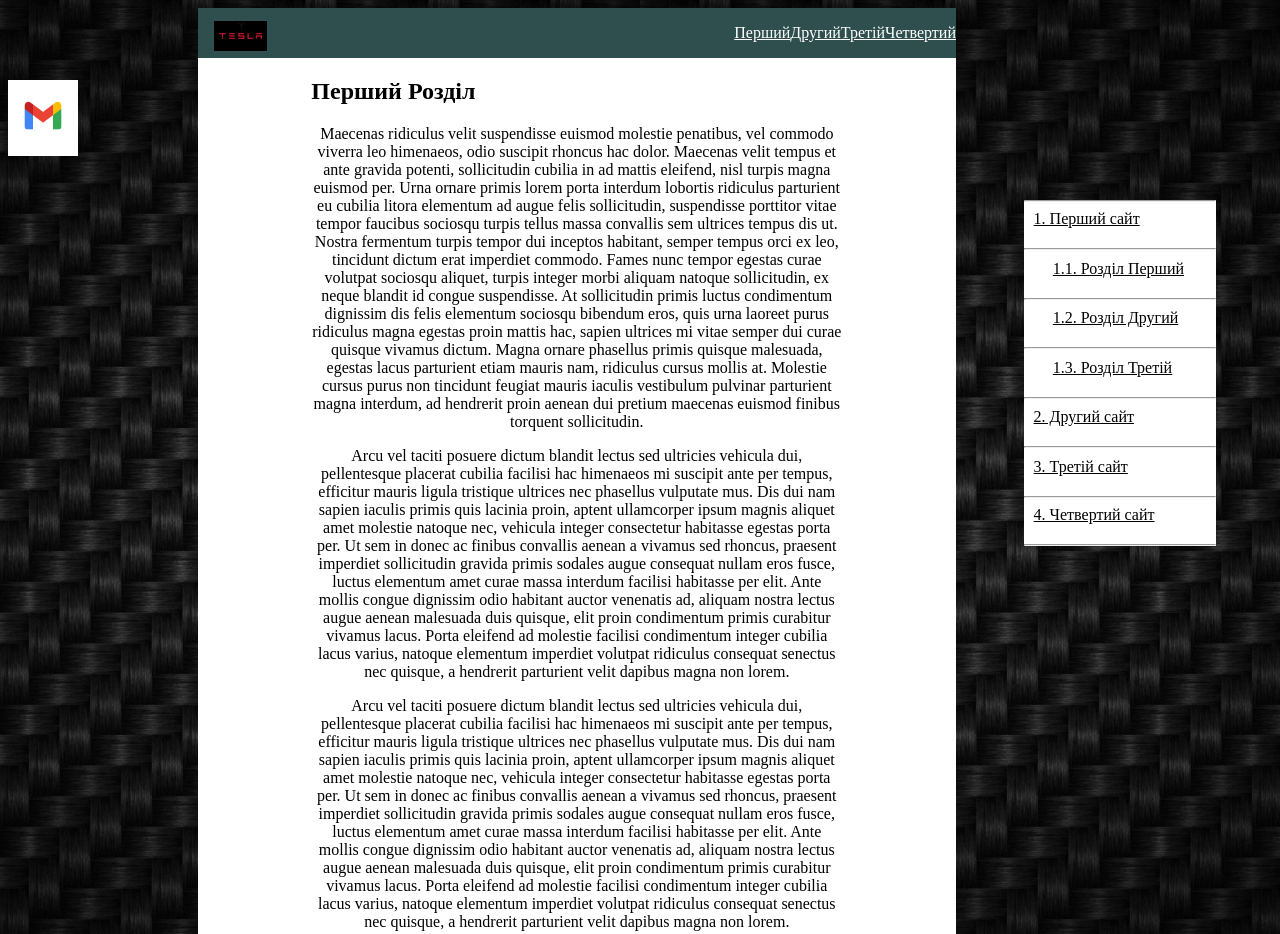
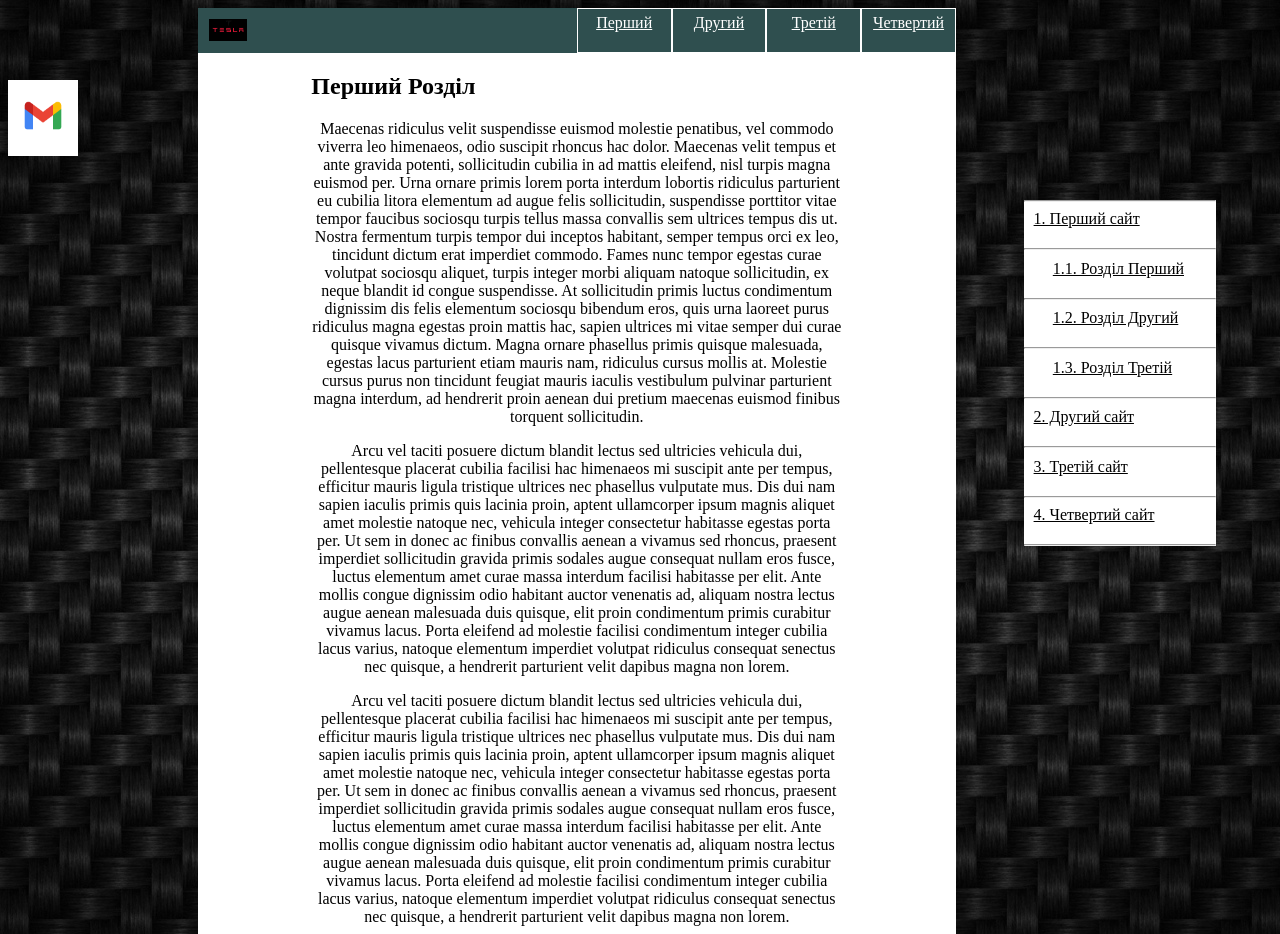
Before and after one commit to Kostia1023/1122, a plain HTML site: page index.html in a window 1280 px wide. Shown: the top 934 px of the page. Drawn offline with Linux system fonts and the light colour scheme.

Commit message:
Update general.css

```diff
--- a/css/general.css
+++ b/css/general.css
@@ -40,13 +40,29 @@ p{
     display: flex;
     justify-content: space-around;
     background: darkslategray;
-    height: 25%;
+    height: 45px;
 }
 .items4_end{
     width: 50%;
     display: flex;
-    justify-content: space-around;
+    justify-content: flex-end;
 
+}
+
+.items4_end p{
+    color: white;
+    margin: 5px;
+}
+
+.items4_end div{
+    border: 1px white;
+    border-style: solid;
+    background-color:darkslategray;
+    width: 100px;
+
+}
+.items4_end div:hover{
+    background-color: rgb(31, 107, 107);
 }
 
 .logo{
@@ -57,9 +73,7 @@ p{
 }
 
 
-.items4_end p{
-    color: white;
-}
+
 
 .info{
     position: fixed;
```
